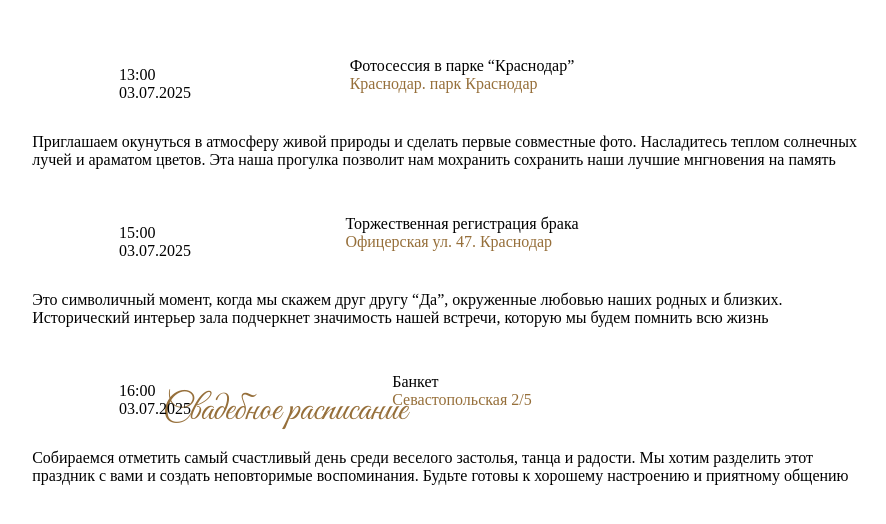
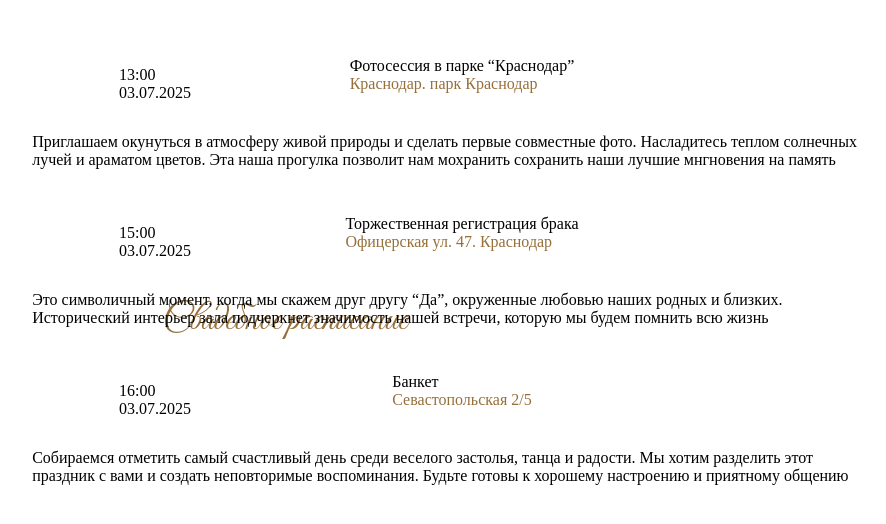
Before and after one commit to Endurens/wedding-website-business-card52, a plain HTML site: page index.html in a window 1280 px wide. Shown: the part 3472-3996 px from the top of the page, without its empty margins (355-1241 px from the left). Drawn offline with Linux system fonts and the light colour scheme; a web font is replaced by a local one.

Commit message:
Add files via upload

```diff
--- a/style.css
+++ b/style.css
@@ -301,7 +301,7 @@
     color: #966F3A;
     font-family: "Great Vibes", cursive;
     font-size: 37px;
-    top: 3080px;
+    top: 2990px;
 }
 
 .body .point-time {
```
